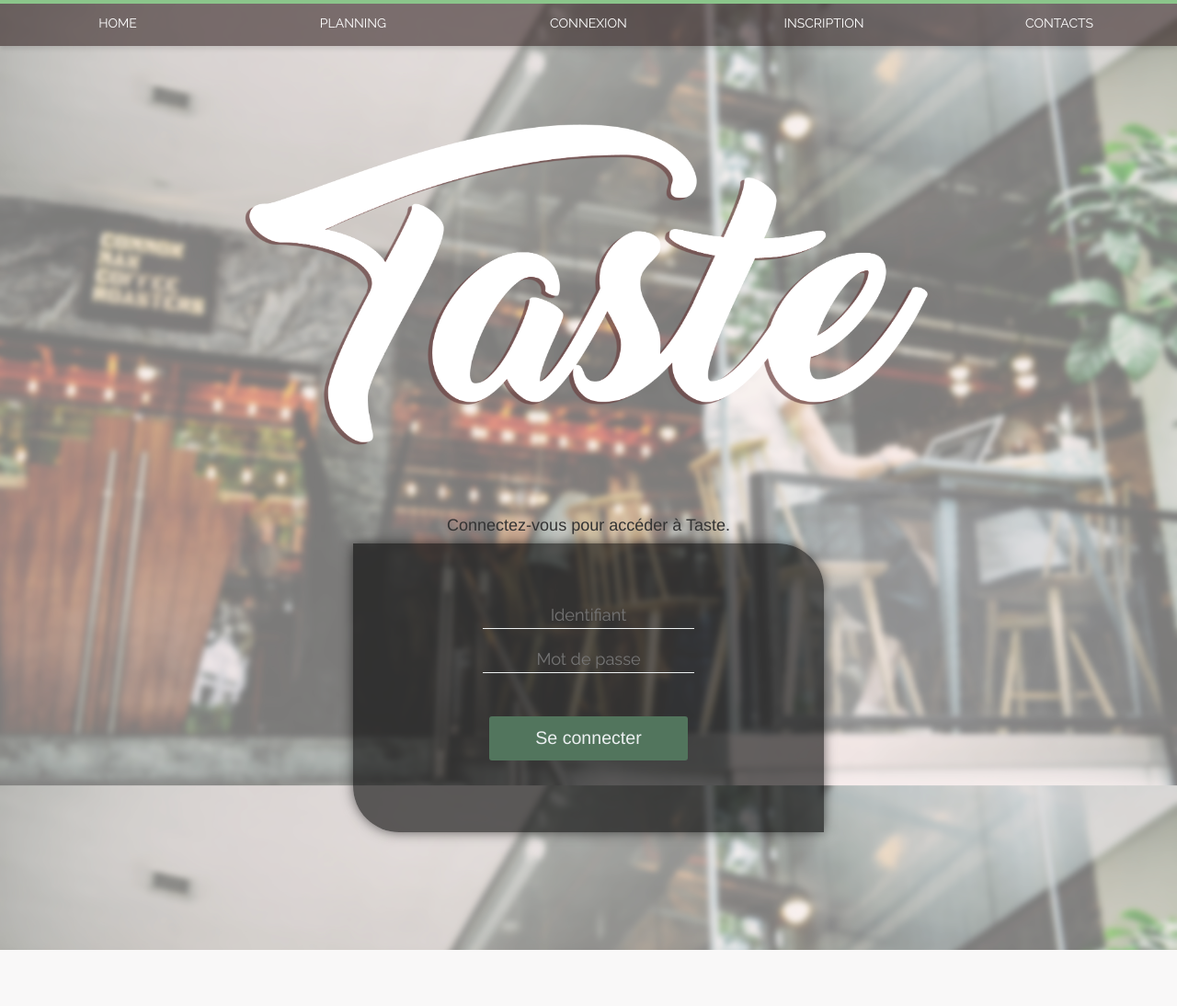
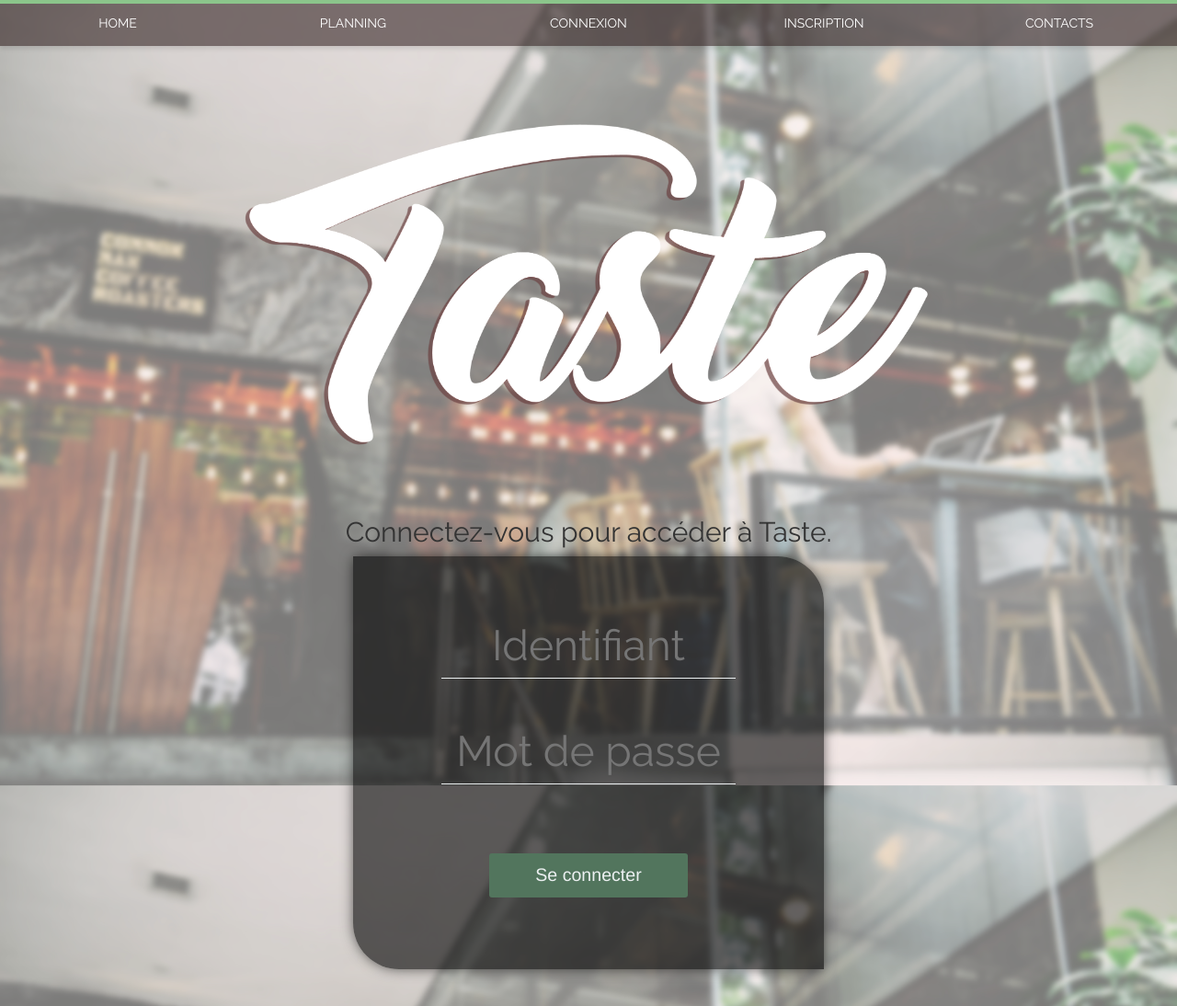
Before and after one commit to Pandalister/taste, a PHP site: page /login.php in a window 1280 px wide. Shown: the top 1094 px of the page at 92% size. Before the commit the page ends 1033 px from the top, so only its background shows below. Run offline with PHP 8.4, Linux system fonts and the light colour scheme; data comes from the database, SQL or seed files in the repository; data that the repository does not hold is empty; some libraries are stand-ins or nearby versions.

Commit message:
Css changes

```diff
--- a/styles/styles.css
+++ b/styles/styles.css
@@ -226,8 +226,8 @@ p#tweet {
 
 h4{
     text-align: center;
-    font-family: "Raleway";
-    font-size: x-large;
+    font-family: "Raleway" !important;
+    font-size: 30px !important;
 }
 
 h2{
@@ -289,9 +289,9 @@ div {
   max-width: 320px;
   margin-bottom: 1em;
   background: transparent;
-  font-size: 1.3em;
+  font-size: 3.3em;
   color: #ecf0f1;
-  font-family: 'Open Sans';
+  font-family: 'Raleway';
   font-weight: 300;
   border: 0;
   border-bottom: 1px solid;
```
